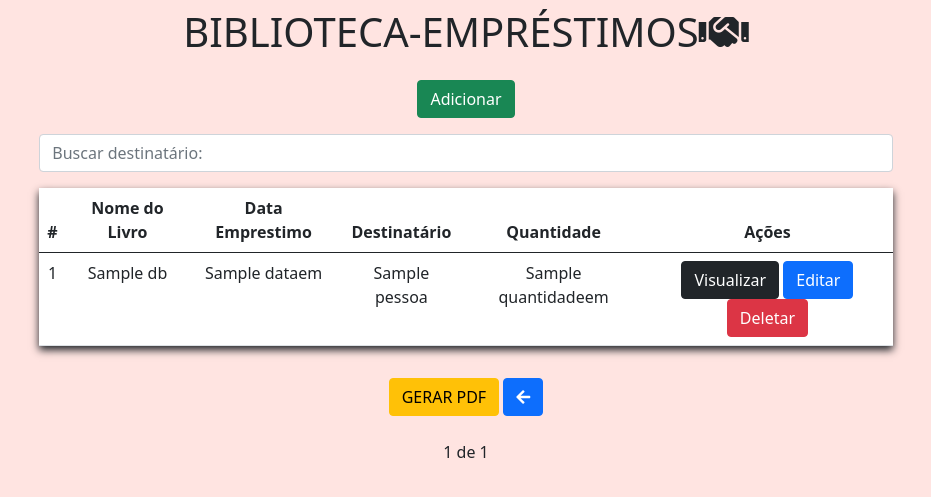
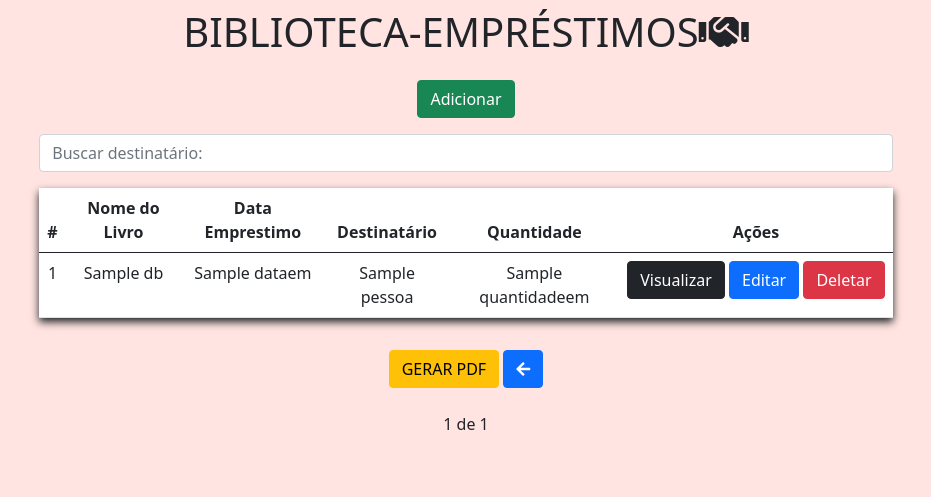
Before and after one commit to GuiLeoni14/Projeto_Django_Biblioteca, a Django app: template app/templates/emprestimo.html in a window 1280 px wide. Shown: the top 497 px of the page, without its empty margins (174-1105 px from the left). Run offline with Django 3.2, Linux system fonts and the light colour scheme; the template is opened without the code that fills it: most values are stand-ins (such as "Sample title", 1, 10 or a date in 2020).

```diff
--- a/app/templates/emprestimo.html
+++ b/app/templates/emprestimo.html
@@ -24,6 +24,9 @@
         .table{
             background: #fff;
             box-shadow: 0 4px 8px;
+        }
+        #td{
+            white-space: nowrap;
         }
     </style>
 </head>
@@ -62,7 +65,7 @@
                 <td>{{dbs.dataem}}</td>
                 <td>{{dbs.pessoa}}</td>
                 <td>{{dbs.quantidadeem}}</td>
-                <td>
+                <td id="td">
                     <a href="/viewem/{{dbs.id}}/" class="btn btn-dark" >Visualizar</a>
                     <a href="/editemp/{{dbs.id}}/" class="btn btn-primary" >Editar</a>
                     <a href="/deleteem/{{dbs.id}}/" class="btn btn-danger btnDel" >Deletar</a>
--- a/app/templates/index.html
+++ b/app/templates/index.html
@@ -24,6 +24,9 @@
         .table{
             background: #fff;
             box-shadow: 0 4px 8px;
+        }
+        #td{
+            white-space: nowrap;
         }
     </style>
 </head>
@@ -62,7 +65,7 @@
                 <td>{{dbs.tipo}}</td>
                 <td>{{dbs.data}}</td>
                 <td>{{dbs.quantidade}}</td>
-                <td>
+                <td id="td">
                     <a href="/view/{{dbs.id}}/" class="btn btn-dark" >Visualizar</a>
                     <a href="/edit/{{dbs.id}}/" class="btn btn-primary" >Editar</a>
                     <a href="/delete/{{dbs.id}}/" class="btn btn-danger btnDel" >Deletar</a>
```
